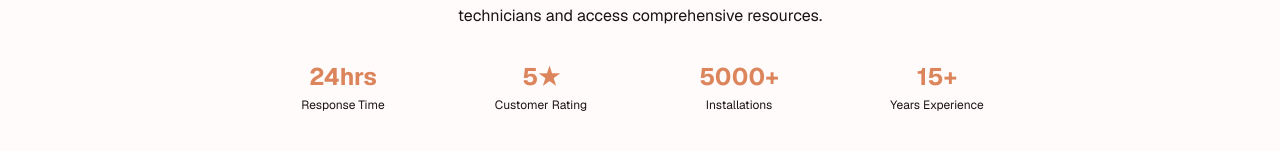
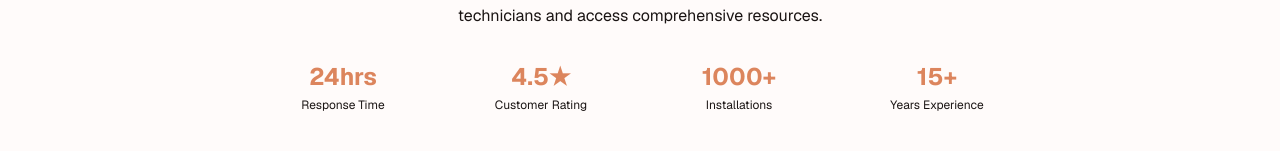
Before and after one commit to Bantyn/www.yesha_enterprises.com, a Next.js app: page /support in a window 1280 px wide. Shown: the part 377-528 px from the top of the page. Built offline with nearby package versions, Linux system fonts and the light colour scheme; no server answers; the database is empty.

Commit message:
Update page.tsx

```diff
--- a/app/support/page.tsx
+++ b/app/support/page.tsx
@@ -134,8 +134,8 @@ export default function SupportPage() {
         >
           {[
             { value: "24hrs", label: "Response Time" },
-            { value: "5★", label: "Customer Rating" },
-            { value: "5000+", label: "Installations" },
+            { value: "4.5★", label: "Customer Rating" },
+            { value: "1000+", label: "Installations" },
             { value: "15+", label: "Years Experience" }
           ].map((stat, i) => (
             <motion.div
```
